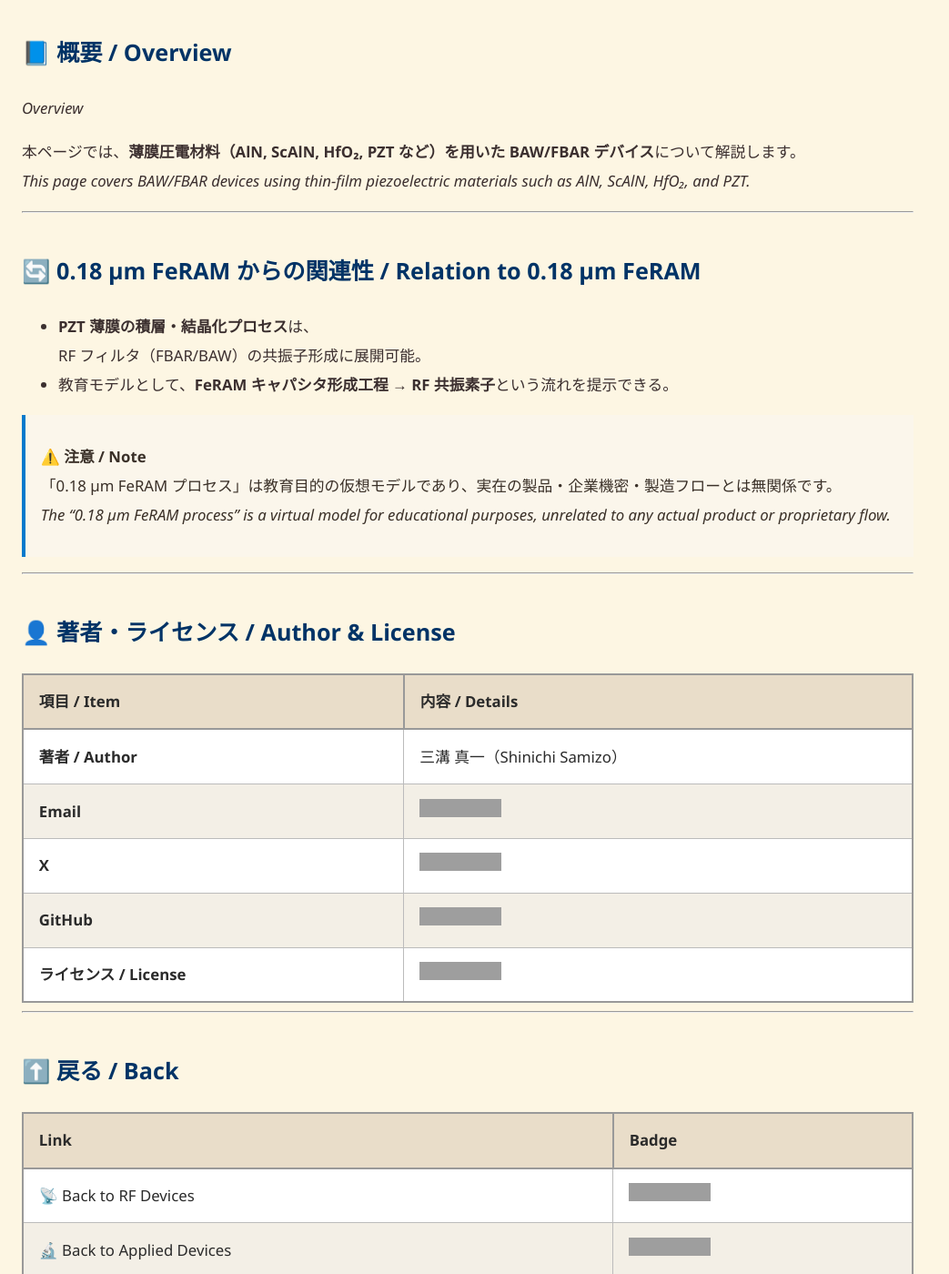
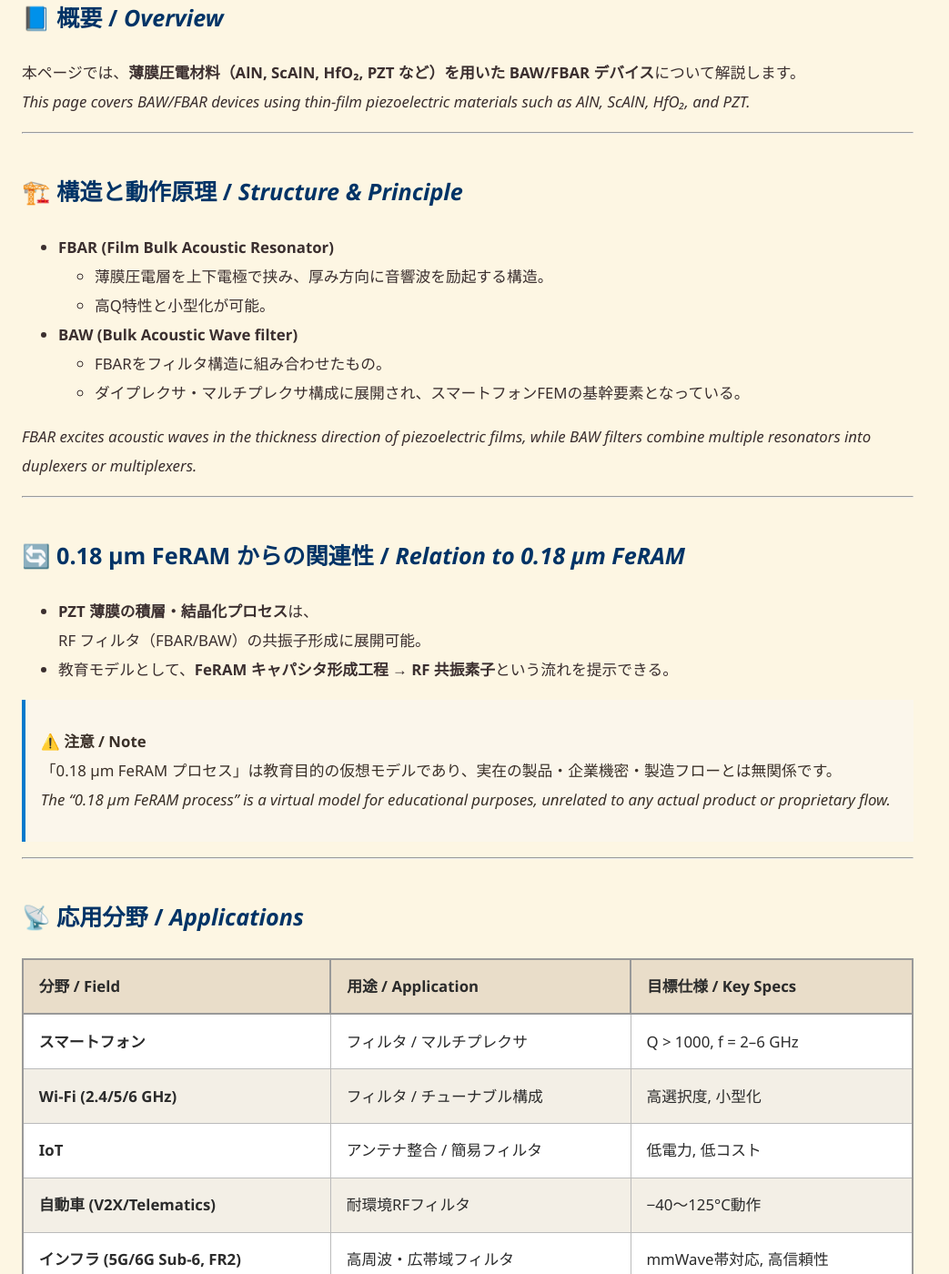
Before and after one commit to Samizo-AITL/Edusemi-Plus, a Jekyll site: the page built from applied-devices/rf-devices/baw-fbar.md, in a window 1280 px wide and 1400 px high, scrolled down 251 px, cut to the strip 0-1400 px from the top of the window. Shown: the whole strip at 91% size, without its empty margins (0-1043 px from the left). Built offline with Jekyll 4.4.1, drawn with Linux system fonts in a browser that asks for light colours; some of the changed text lies outside the part shown; grey boxes are pictures that could not be loaded.

Commit message:
Update baw-fbar.md

```diff
--- a/applied-devices/rf-devices/baw-fbar.md
+++ b/applied-devices/rf-devices/baw-fbar.md
@@ -3,22 +3,36 @@ layout: default
 title: 📡 BAW / FBAR Devices
 ---
 
+---
+
 # 📡 BAW / FBAR Devices
-*BAW / FBAR Devices*
 
 [![Hybrid License](https://img.shields.io/badge/license-Hybrid-blueviolet)](../../../../#-ライセンス--license)
 
 ---
 
-## 📘 概要 / Overview
-*Overview*
+## 📘 概要 / *Overview*
 
 本ページでは、**薄膜圧電材料（AlN, ScAlN, HfO₂, PZT など）を用いた BAW/FBAR デバイス**について解説します。
 *This page covers BAW/FBAR devices using thin-film piezoelectric materials such as AlN, ScAlN, HfO₂, and PZT.*
 
 ---
 
-## 🔄 0.18 µm FeRAM からの関連性 / Relation to 0.18 µm FeRAM
+## 🏗️ 構造と動作原理 / *Structure & Principle*
+
+- **FBAR (Film Bulk Acoustic Resonator)**
+  - 薄膜圧電層を上下電極で挟み、厚み方向に音響波を励起する構造。
+  - 高Q特性と小型化が可能。
+
+- **BAW (Bulk Acoustic Wave filter)**
+  - FBARをフィルタ構造に組み合わせたもの。
+  - ダイプレクサ・マルチプレクサ構成に展開され、スマートフォンFEMの基幹要素となっている。
+
+*FBAR excites acoustic waves in the thickness direction of piezoelectric films, while BAW filters combine multiple resonators into duplexers or multiplexers.*
+
+---
+
+## 🔄 0.18 µm FeRAM からの関連性 / *Relation to 0.18 µm FeRAM*
 
 - **PZT 薄膜の積層・結晶化プロセス**は、
   RF フィルタ（FBAR/BAW）の共振子形成に展開可能。
@@ -27,6 +41,28 @@ title: 📡 BAW / FBAR Devices
 > ⚠️ **注意 / Note**
 > 「0.18 µm FeRAM プロセス」は教育目的の仮想モデルであり、実在の製品・企業機密・製造フローとは無関係です。
 > *The “0.18 µm FeRAM process” is a virtual model for educational purposes, unrelated to any actual product or proprietary flow.*
+
+---
+
+## 📡 応用分野 / *Applications*
+
+| 分野 / Field | 用途 / Application | 目標仕様 / Key Specs |
+|---|---|---|
+| **スマートフォン** | フィルタ / マルチプレクサ | Q > 1000, f = 2–6 GHz |
+| **Wi-Fi (2.4/5/6 GHz)** | フィルタ / チューナブル構成 | 高選択度, 小型化 |
+| **IoT** | アンテナ整合 / 簡易フィルタ | 低電力, 低コスト |
+| **自動車 (V2X/Telematics)** | 耐環境RFフィルタ | −40〜125°C動作 |
+| **インフラ (5G/6G Sub-6, FR2)** | 高周波・広帯域フィルタ | mmWave帯対応, 高信頼性 |
+
+---
+
+## ⚠️ 課題と展望 / *Challenges & Outlook*
+
+- **ScAlN** の採用による高性能化（高結合係数・高周波対応）。
+- **HfO₂・PZT 薄膜**の研究的適用により、新しい材料プラットフォームの可能性。
+- **6G帯 (7–20 GHz) への拡張**において、共振Qの維持と低損失化が課題。
+
+*Future challenges include high-k piezoelectric films (ScAlN, HfO₂, PZT), maintaining high Q in mmWave ranges, and enabling reconfigurable RF front-ends for 6G.*
 
 ---
 
@@ -42,7 +78,7 @@ title: 📡 BAW / FBAR Devices
 
 ---
 
-## ⬆️ 戻る / Back
+## ⬆️ 戻る / *Back*
 
 | Link | Badge |
 |---|---|
```
